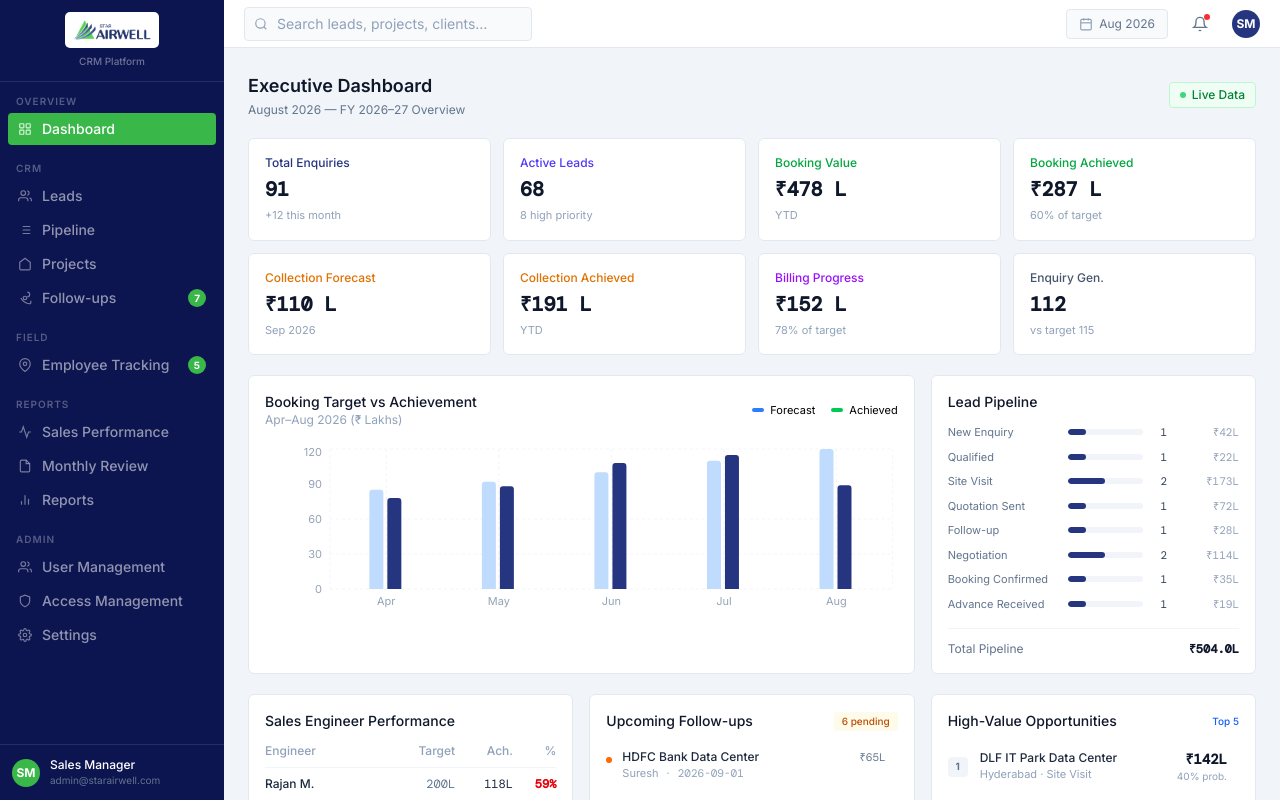
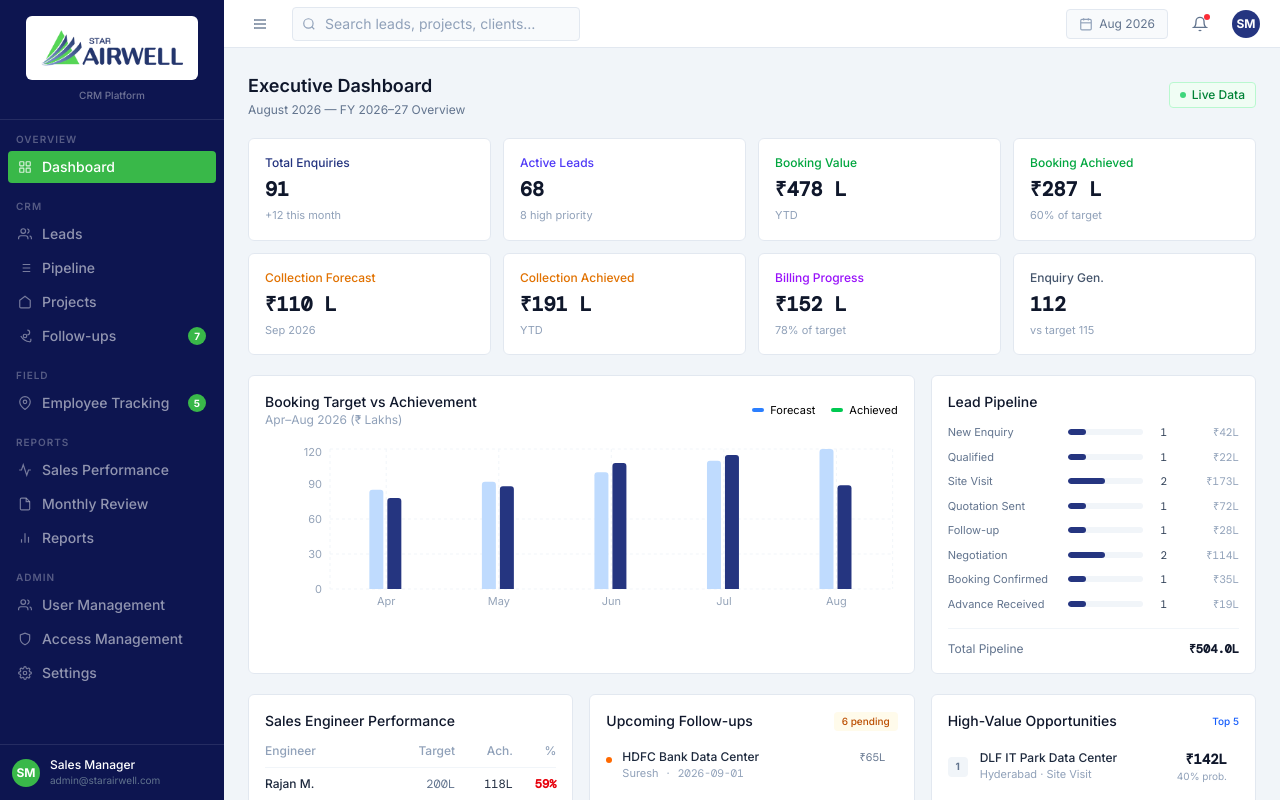
Before and after one commit to FaizAnsari07/Airwell, a React (Vite) app: page / in a window 1280 px wide. Built offline with nearby package versions, Linux system fonts and the light colour scheme; the HTML template or start-up script is replaced by a standard one.

Commit message:
Add sidebar toggle functionality and adjust layout styles

```diff
--- a/src/components/Layout.tsx
+++ b/src/components/Layout.tsx
@@ -149,20 +149,22 @@ const NAV_SECTIONS = [
 export default function Layout({ children, activePage, onNavigate }: LayoutProps) {
   const [searchQuery, setSearchQuery] = useState("");
   const [notifOpen, setNotifOpen] = useState(false);
+  const [sidebarOpen, setSidebarOpen] = useState(true);
 
   return (
     <div className="flex h-full bg-slate-100 overflow-hidden">
       {/* Sidebar */}
+      {sidebarOpen && (
       <aside className="w-56 flex-shrink-0 flex flex-col text-slate-300 overflow-y-auto" style={{ background: "#0D1550" }}>
         {/* Logo */}
-        <div className="px-4 py-3 border-b border-white/10 flex flex-col items-center text-center">
+        <div className="px-4 py-4 border-b border-white/10 flex flex-col items-center text-center">
           <img
             src={airwellLogo}
             alt="STAR Airwell"
-            className="h-9 w-auto rounded"
-            style={{ background: "white", padding: "4px 6px", borderRadius: 5 }}
+            className="h-16 w-auto rounded"
+            style={{ background: "white", padding: "6px 10px", borderRadius: 6 }}
           />
-          <div className="text-[10px] mt-1.5 font-medium" style={{ color: "rgba(255,255,255,0.4)" }}>CRM Platform</div>
+          <div className="text-[10px] mt-2 font-medium" style={{ color: "rgba(255,255,255,0.4)" }}>CRM Platform</div>
         </div>
 
         {/* Nav */}
@@ -215,11 +217,22 @@ export default function Layout({ children, activePage, onNavigate }: LayoutProps
           </div>
         </div>
       </aside>
+      )}
 
       {/* Main */}
       <div className="flex-1 flex flex-col min-w-0 overflow-hidden">
         {/* Topbar */}
         <header className="flex items-center h-12 bg-white border-b border-slate-200 px-5 gap-4 flex-shrink-0">
+          {/* Sidebar toggle */}
+          <button
+            onClick={() => setSidebarOpen((v) => !v)}
+            aria-label={sidebarOpen ? "Hide sidebar" : "Show sidebar"}
+            title={sidebarOpen ? "Hide sidebar" : "Show sidebar"}
+            className="w-8 h-8 flex items-center justify-center rounded hover:bg-slate-100 text-slate-500 flex-shrink-0"
+          >
+            <MenuIcon className="w-4 h-4" />
+          </button>
+
           {/* Search */}
           <div className="relative w-72">
             <SearchIcon className="absolute left-2.5 top-1/2 -translate-y-1/2 text-slate-400 w-3.5 h-3.5" />
@@ -266,6 +279,13 @@ export default function Layout({ children, activePage, onNavigate }: LayoutProps
   );
 }
 
+function MenuIcon({ className }: { className?: string }) {
+  return (
+    <svg className={className} fill="none" viewBox="0 0 24 24" stroke="currentColor" strokeWidth={2}>
+      <line x1="3" y1="6" x2="21" y2="6" /><line x1="3" y1="12" x2="21" y2="12" /><line x1="3" y1="18" x2="21" y2="18" />
+    </svg>
+  );
+}
 function SearchIcon({ className }: { className?: string }) {
   return (
     <svg className={className} fill="none" viewBox="0 0 24 24" stroke="currentColor" strokeWidth={2}>
```
